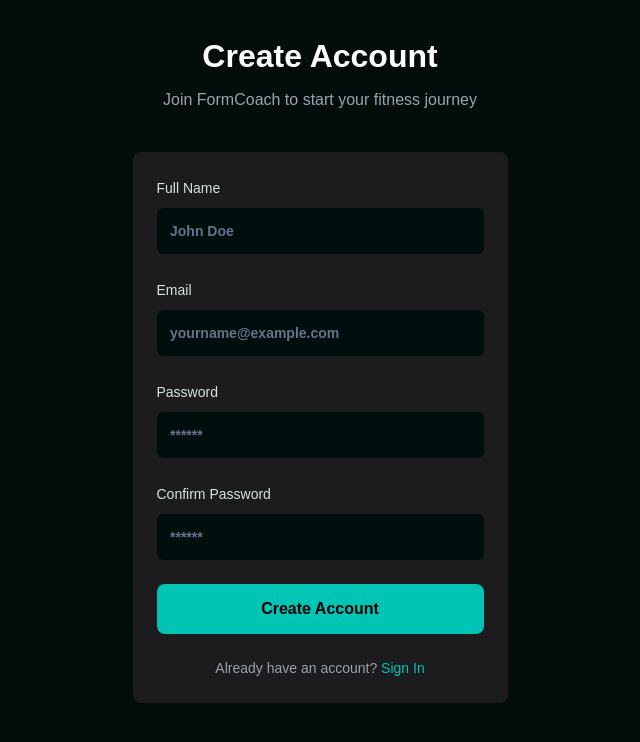
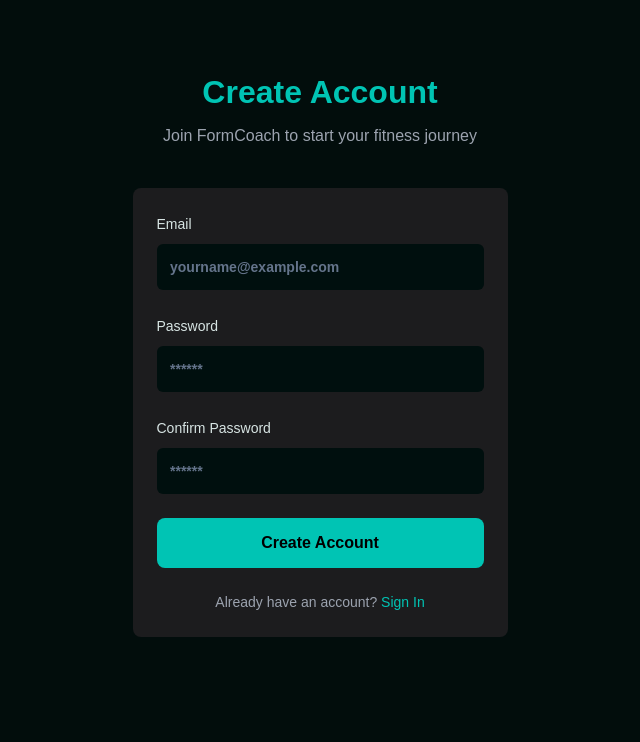
Before and after one commit to Cintegras/formcoach-dev, a React (Vite) app: page /signup in a window 1280 px wide. Shown: the top 742 px of the page, without its empty margins (320-960 px from the left). Built offline with nearby package versions, Linux system fonts and the light colour scheme.

Commit message:
Refactor: Update signup and login pages
- Remove name field from signup form.
- Add forgot password functionality to login page.
- Change white text to muted teal.

```diff
--- a/src/pages/Login.tsx
+++ b/src/pages/Login.tsx
@@ -40,11 +40,16 @@ const Login = () => {
     navigate('/workout-plan');
   };
 
+  const handleForgotPassword = () => {
+    // This would normally navigate to a forgot password page or show a modal
+    alert("Forgot password functionality would be implemented here");
+  };
+
   return (
     <PageContainer>
       <div className="flex flex-col items-center justify-center min-h-[80vh]">
         <div className="mb-10">
-          <h1 className="font-bold text-[32px] text-center text-[#FFFFFF]">
+          <h1 className="font-bold text-[32px] text-center text-[#00C4B4]">
             FormCoach
           </h1>
           <p className="font-normal text-[16px] text-[#9CA3AF] text-center mt-2">
@@ -93,6 +98,16 @@ const Login = () => {
                 )}
               />
 
+              <div className="text-right">
+                <button
+                  type="button"
+                  onClick={handleForgotPassword}
+                  className="text-[#00C4B4] text-[14px] hover:underline"
+                >
+                  Forgot Password?
+                </button>
+              </div>
+
               <PrimaryButton type="submit" disabled={isLoading}>
                 {isLoading ? 'Signing in...' : 'Sign In'}
               </PrimaryButton>
--- a/src/pages/Signup.tsx
+++ b/src/pages/Signup.tsx
@@ -10,7 +10,6 @@ import { z } from 'zod';
 import { zodResolver } from '@hookform/resolvers/zod';
 
 const signupSchema = z.object({
-  name: z.string().min(2, { message: 'Name must be at least 2 characters' }),
   email: z.string().email({ message: 'Please enter a valid email address' }),
   password: z.string().min(6, { message: 'Password must be at least 6 characters' }),
   confirmPassword: z.string(),
@@ -28,7 +27,6 @@ const Signup = () => {
   const form = useForm<SignupValues>({
     resolver: zodResolver(signupSchema),
     defaultValues: {
-      name: '',
       email: '',
       password: '',
       confirmPassword: '',
@@ -51,7 +49,7 @@ const Signup = () => {
     <PageContainer>
       <div className="flex flex-col items-center justify-center min-h-[80vh]">
         <div className="mb-10">
-          <h1 className="font-bold text-[32px] text-center text-[#FFFFFF]">
+          <h1 className="font-bold text-[32px] text-center text-[#00C4B4]">
             Create Account
           </h1>
           <p className="font-normal text-[16px] text-[#9CA3AF] text-center mt-2">
@@ -62,24 +60,6 @@ const Signup = () => {
         <div className="w-full bg-[#1C1C1E] rounded-lg p-6">
           <Form {...form}>
             <form onSubmit={form.handleSubmit(onSubmit)} className="space-y-6">
-              <FormField
-                control={form.control}
-                name="name"
-                render={({ field }) => (
-                  <FormItem>
-                    <FormLabel className="text-[#D7E4E3] font-normal text-[14px]">Full Name</FormLabel>
-                    <FormControl>
-                      <Input
-                        {...field}
-                        placeholder="John Doe"
-                        className="bg-[#000F0E] border-0 rounded-md text-[#B0BEE3] py-[13px] px-[13.5px] w-full h-auto font-semibold text-[18px]"
-                      />
-                    </FormControl>
-                    <FormMessage className="text-[#FF4D4F]" />
-                  </FormItem>
-                )}
-              />
-
               <FormField
                 control={form.control}
                 name="email"
--- a/src/pages/Splash.tsx
+++ b/src/pages/Splash.tsx
@@ -18,7 +18,7 @@ const Splash = () => {
   return (
     <PageContainer className="flex items-center justify-center">
       <div className="text-center">
-        <h1 className="font-bold text-[40px] text-[#FFFFFF] mb-4">
+        <h1 className="font-bold text-[40px] text-[#00C4B4] mb-4">
           FormCoach
         </h1>
         <div className="animate-pulse">
```
